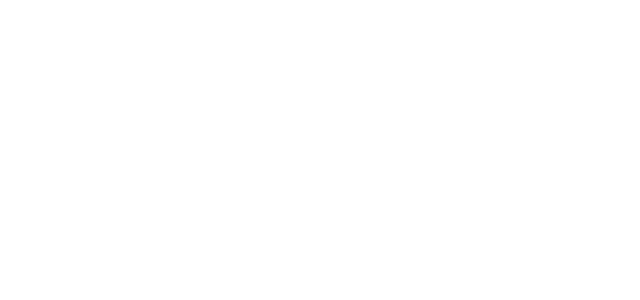
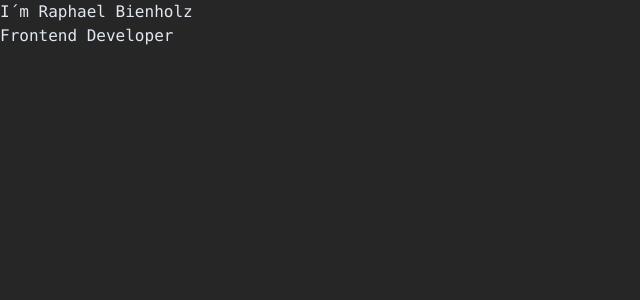
Before and after one commit to deucenn/rb-portfolio, a React (Create React App) app: page / in a window 1280 px wide. Shown: the top 300 px of the page, without its empty margins (0-640 px from the left). Built offline with nearby package versions, Linux system fonts and the light colour scheme.

Commit message:
first init

```diff
--- a/src/App.js
+++ b/src/App.js
@@ -1,7 +1,10 @@
 import "./App.css";
+import Title from "./components/Title";
 
 function App() {
-  return <></>;
+  return <>
+    <Title/>
+  </>;
 }
 
 export default App;
--- /dev/null
+++ b/src/components/Title.js
@@ -0,0 +1,12 @@
+function Title() {
+  return (
+    <>
+      <code>
+        <h1 className="text-slate-200">I´m Raphael Bienholz</h1>
+        <h2 className="text-slate-200">Frontend Developer</h2>
+      </code>
+    </>
+  );
+}
+
+export default Title;
--- a/src/index.css
+++ b/src/index.css
@@ -9,6 +9,7 @@
     sans-serif;
   -webkit-font-smoothing: antialiased;
   -moz-osx-font-smoothing: grayscale;
+  background: rgb(38 38 38);
 }
 
 code {
--- a/tailwind.config.js
+++ b/tailwind.config.js
@@ -1,10 +1,8 @@
 /** @type {import('tailwindcss').Config} */
 module.exports = {
-  content: [
-    "./src/**/*.{js,jsx,ts,tsx}",
-  ],
+  content: ["./src/**/*.{js,jsx,ts,tsx}"],
   theme: {
-    extend: {},
+  extend: {},
   },
   plugins: [],
-}
+};
```
Also changed, not shown: src/components/About.js (added), src/components/Nav.js (added), src/components/Projects.js (added), src/logo.svg (deleted).
